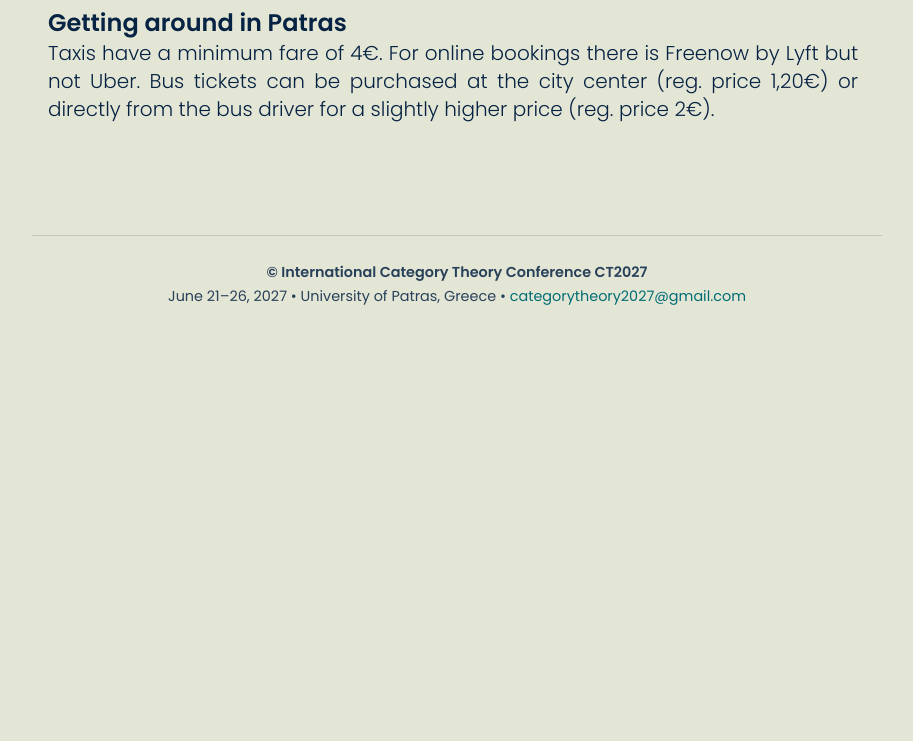
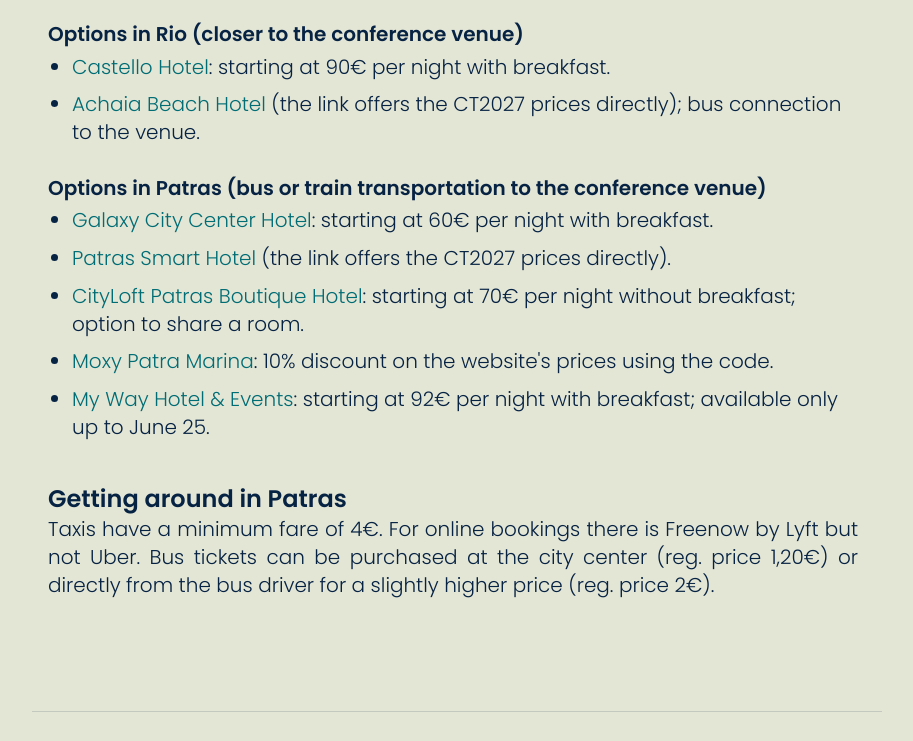
Before and after one commit to categorytheory2027/categorytheory2027.github.io, a plain HTML site: page city.html in a window 1280 px wide. Shown: the part 2181-2922 px from the top of the page, without its empty margins (183-1096 px from the left). Before the commit the page ends 2522 px from the top, so only its background shows below. Drawn offline with nearby package versions, Linux system fonts and the light colour scheme.

Commit message:
added accommodation options

```diff
--- a/assets/styles/custom.css
+++ b/assets/styles/custom.css
@@ -41,6 +41,15 @@ a {
 
 .subsection-title {
     margin-top: .6cm;
+}
+
+.hotel-list {
+    list-style: disc;
+    padding-left: 1.5rem;
+}
+
+.hotel-list li {
+    padding: 0.3rem 0;
 }
 
 .page-icon {
--- a/city.html
+++ b/city.html
@@ -31,7 +31,7 @@
     try {
       if (sessionStorage.getItem('theme') === 'dark')
         document.documentElement.classList.add('dark');
-    } catch (e) {}
+    } catch (e) { }
   </script>
 
   <link crossorigin="anonymous" href="assets/styles/main.min.css" media="screen" rel="stylesheet" />
@@ -44,14 +44,13 @@
   <script src="assets/js/highlight.min.js"></script>
   <script src="assets/js/alpine.js" defer></script>
   <script defer src="assets/katex/katex.min.js"></script>
-  <script defer src="assets/katex/contrib/auto-render.min.js"
-    onload="renderMathInElement(document.body, {
+  <script defer src="assets/katex/contrib/auto-render.min.js" onload="renderMathInElement(document.body, {
       delimiters: [
           {left: '$$', right: '$$', display: true},
           {left: '$', right: '$', display: false}
       ]
     });">
-  </script>
+    </script>
   <script>
     hljs.initHighlightingOnLoad();
   </script>
@@ -79,8 +78,7 @@
             <i class="bx" :class="isDarkMode ? 'bx-sun' : 'bx-moon'"></i>
           </button>
 
-          <button type="button" @click="isMobileMenuOpen = true" aria-label="Open menu"
-            class="lg:hidden">
+          <button type="button" @click="isMobileMenuOpen = true" aria-label="Open menu" class="lg:hidden">
             <svg width="24" height="15" xmlns="http://www.w3.org/2000/svg"
               class="fill-current text-primary dark:text-white">
               <g fill-rule="evenodd">
@@ -152,7 +150,8 @@
           </li>
 
           <li class="">
-            <a href="city.html" aria-current="page" class="mb-3 block px-2 font-body text-lg font-medium text-white">The City</a>
+            <a href="city.html" aria-current="page" class="mb-3 block px-2 font-body text-lg font-medium text-white">The
+              City</a>
           </li>
 
           <li class="">
@@ -183,8 +182,7 @@
             <a class="my-link" href="city.html#todo">Things to do</a>-->
           </p>
 
-          <h2 class="section-title ml-2 font-body text-2xl font-semibold text-primary dark:text-white"
-            id="the-city">
+          <h2 class="section-title ml-2 font-body text-2xl font-semibold text-primary dark:text-white" id="the-city">
             The city of Patras
           </h2>
 
@@ -198,8 +196,8 @@
 
             <!-- slideshow: number = how many photos -->
             <div class="slideshow" x-data="slideshow(11)" @mouseenter="stop()" @mouseleave="play()"
-              @touchstart.passive="touchStart($event)" @touchend="touchEnd($event)"
-              role="region" aria-roledescription="carousel" aria-label="Photos of Patras">
+              @touchstart.passive="touchStart($event)" @touchend="touchEnd($event)" role="region"
+              aria-roledescription="carousel" aria-label="Photos of Patras">
               <div class="slideshow-frame">
                 <div class="slideshow-track" :style="`transform: translateX(-${current * 100}%)`">
                   <img src="assets/img/patras-photos/01.jpg" alt="Patras">
@@ -214,7 +212,8 @@
                   <img src="assets/img/patras-photos/10.jpg" alt="Patras" loading="lazy">
                   <img src="assets/img/patras-photos/11.jpg" alt="Patras" loading="lazy">
                 </div>
-                <button type="button" class="slideshow-arrow slideshow-prev" @click="prev()" aria-label="Previous photo">
+                <button type="button" class="slideshow-arrow slideshow-prev" @click="prev()"
+                  aria-label="Previous photo">
                   <i class="bx bx-chevron-left"></i>
                 </button>
                 <button type="button" class="slideshow-arrow slideshow-next" @click="next()" aria-label="Next photo">
@@ -235,14 +234,14 @@
               by thousands of visitors.
             </p>
             <p class="font-body text-xl font-light text-primary dark:text-white" style="margin-top: .5cm;">
-              If you care to find out more about our city you can have a look at the official <a class="my-link" target="_blank" rel="noopener"
-                href="https://www.visitgreece.gr/mainland/peloponnese/patras/">"visit Greece" page
+              If you care to find out more about our city you can have a look at the official <a class="my-link"
+                target="_blank" rel="noopener" href="https://www.visitgreece.gr/mainland/peloponnese/patras/">"visit
+                Greece" page
                 for Patras</a>.
             </p>
           </div>
 
-          <h2 class="section-title ml-2 font-body text-2xl font-semibold text-primary dark:text-white"
-            id="travel">
+          <h2 class="section-title ml-2 font-body text-2xl font-semibold text-primary dark:text-white" id="travel">
             Travel to & from Patras
           </h2>
 
@@ -252,10 +251,14 @@
 
           <div class="pr-2 pt-3 sm:pt-0">
             <p class="font-body text-xl font-light text-primary dark:text-white">
-              You can reach Patras by train from Athens' Eleftherios Venizelos International Airport. Note that you will have to change trains and the last part of the route is done by bus but the whole route, including the last bus, can be booked under a single ticket and is operated by Hellenic Train (TrainOSE), the greek railway organization.
+              You can reach Patras by train from Athens' Eleftherios Venizelos International Airport. Note that you will
+              have to change trains and the last part of the route is done by bus but the whole route, including the
+              last bus, can be booked under a single ticket and is operated by Hellenic Train (TrainOSE), the greek
+              railway organization.
             </p>
 
-            <p style="margin-top: 10pt;" class="font-body text-xl font-light text-primary dark:text-white">Tickets can be booked either online in Hellenic Train's website or at the airport's train station.</p>
+            <p style="margin-top: 10pt;" class="font-body text-xl font-light text-primary dark:text-white">Tickets can
+              be booked either online in Hellenic Train's website or at the airport's train station.</p>
           </div>
 
           <h3 class="subsection-title ml-2 font-body text-xl font-semibold text-primary dark:text-white">
@@ -264,12 +267,19 @@
 
           <div class="pr-2 pt-3 sm:pt-0">
             <p class="font-body text-xl font-light text-primary dark:text-white">
-              You can also reach Patras from Athens by bus. From Athens' Eleftherios Venizelos International Airport you could either take the bus X93 or a taxi to <a class="my-link" href="https://maps.app.goo.gl/HHGTkd6DmYpVgYch7">KTEL Achaias</a> at the Kifissos Intercity Bus Station and from there the bus to Patras.  Note that the route from the airport to the intercity bus station can take up to 2 hours depending on the traffic.
+              You can also reach Patras from Athens by bus. From Athens' Eleftherios Venizelos International Airport you
+              could either take the bus X93 or a taxi to <a class="my-link"
+                href="https://maps.app.goo.gl/HHGTkd6DmYpVgYch7">KTEL Achaias</a> at the Kifissos Intercity Bus Station
+              and from there the bus to Patras. Note that the route from the airport to the intercity bus station can
+              take up to 2 hours depending on the traffic.
             </p>
 
-            <p style="margin-top: 10pt;" class="font-body text-xl font-light text-primary dark:text-white">Tickets for the X93 bus can be purchased at the airport or, once inside the bus, you can simply tap your credit/debit card at the blue ticket reader.</p>
+            <p style="margin-top: 10pt;" class="font-body text-xl font-light text-primary dark:text-white">Tickets for
+              the X93 bus can be purchased at the airport or, once inside the bus, you can simply tap your credit/debit
+              card at the blue ticket reader.</p>
 
-            <p style="margin-top: 10pt;" class="font-body text-xl font-light text-primary dark:text-white">Tickets for the bus to Patras can be booked either online at KTEL Achaias' page or directly at the bus station.</p>
+            <p style="margin-top: 10pt;" class="font-body text-xl font-light text-primary dark:text-white">Tickets for
+              the bus to Patras can be booked either online at KTEL Achaias' page or directly at the bus station.</p>
           </div>
 
           <h3 class="subsection-title ml-2 font-body text-xl font-semibold text-primary dark:text-white">
@@ -289,8 +299,44 @@
 
           <div class="pr-2 pt-3 sm:pt-0">
             <p class="font-body text-xl font-light text-primary dark:text-white">
-              Accommodation suggestions will be announced closer to the conference dates.
+              Here are some suggestions for hotels. In all cases, please use the code <strong>CT2027</strong>. The
+              information below is <i>subject to room availability</i>.
             </p>
+          </div>
+
+          <h3 class="subsection-title ml-2 font-body text-xl font-semibold text-primary dark:text-white">
+            Options in Rio (closer to the conference venue)
+          </h3>
+
+          <div class="pr-2 pt-3 sm:pt-0">
+            <ul class="hotel-list font-body text-xl font-light text-primary dark:text-white">
+              <li><a class="my-link" target="_blank" rel="noopener" href="https://www.castellohotel.gr/start">Castello
+                  Hotel</a>: starting at 90&euro; per night with breakfast.</li>
+              <li><a class="my-link" target="_blank" rel="noopener"
+                  href="https://vassilicoshospitality-achaiabeachhotel.reserve-online.net/?checkin=2027-06-20&amp;rooms=1&amp;adults=1&amp;children=0&amp;infants=0&amp;nights=6&amp;bkcode=CT2027">Achaia
+                  Beach Hotel</a> (the link offers the CT2027 prices directly); bus connection to the venue.</li>
+            </ul>
+          </div>
+
+          <h3 class="subsection-title ml-2 font-body text-xl font-semibold text-primary dark:text-white">
+            Options in Patras (bus or train transportation to the conference venue)
+          </h3>
+
+          <div class="pr-2 pt-3 sm:pt-0">
+            <ul class="hotel-list font-body text-xl font-light text-primary dark:text-white">
+              <li><a class="my-link" target="_blank" rel="noopener" href="https://www.galaxyhotel.com.gr/en/">Galaxy
+                  City Center Hotel</a>: starting at 60&euro; per night with breakfast.</li>
+              <li><a class="my-link" target="_blank" rel="noopener"
+                  href="https://vassilicoshospitality-patrassmarthotel.reserve-online.net/?checkin=2027-06-20&amp;rooms=1&amp;adults=1&amp;children=0&amp;infants=0&amp;nights=6&amp;bkcode=CT2027">Patras
+                  Smart Hotel</a> (the link offers the CT2027 prices directly).</li>
+              <li><a class="my-link" target="_blank" rel="noopener" href="https://cityloft.gr/">CityLoft Patras
+                  Boutique Hotel</a>: starting at 70&euro; per night without breakfast; option to share a room.</li>
+              <li><a class="my-link" target="_blank" rel="noopener"
+                  href="https://www.marriott.com/en-us/hotels/gpaox-moxy-patra-marina/overview/">Moxy Patra
+                  Marina</a>: 10% discount on the website's prices using the code.</li>
+              <li><a class="my-link" target="_blank" rel="noopener" href="https://www.mywayhotel.gr/home">My Way Hotel
+                  &amp; Events</a>: starting at 92&euro; per night with breakfast; available only up to June 25.</li>
+            </ul>
           </div>
 
           <h2 class="section-title ml-2 font-body text-2xl font-semibold text-primary dark:text-white"
@@ -300,7 +346,9 @@
 
           <div class="pr-2 pt-3 sm:pt-0">
             <p class="font-body text-xl font-light text-primary dark:text-white">
-              Taxis have a minimum fare of 4&euro;. For online bookings there is Freenow by Lyft but not Uber. Bus tickets can be purchased at the city center (reg. price 1,20&euro;) or directly from the bus driver for a slightly higher price (reg. price 2&euro;).
+              Taxis have a minimum fare of 4&euro;. For online bookings there is Freenow by Lyft but not Uber. Bus
+              tickets can be purchased at the city center (reg. price 1,20&euro;) or directly from the bus driver for a
+              slightly higher price (reg. price 2&euro;).
             </p>
           </div>
 
@@ -310,7 +358,8 @@
 
     <footer class="site-footer container mx-auto">
       <p class="site-footer-title">&copy; International Category Theory Conference CT2027</p>
-      <p>June 21&ndash;26, 2027 &bull; University of Patras, Greece &bull; <a href="mailto:categorytheory2027@gmail.com">categorytheory2027@gmail.com</a></p>
+      <p>June 21&ndash;26, 2027 &bull; University of Patras, Greece &bull; <a
+          href="mailto:categorytheory2027@gmail.com">categorytheory2027@gmail.com</a></p>
     </footer>
 
   </div>
```
